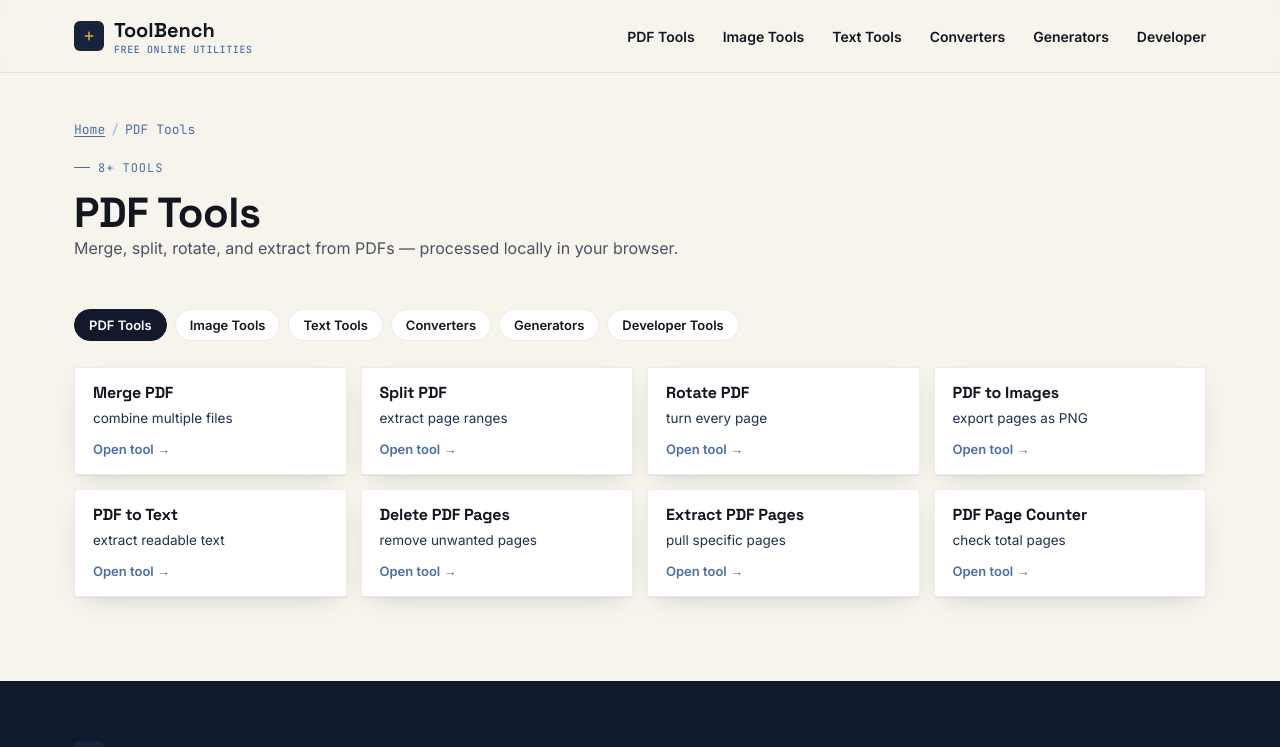
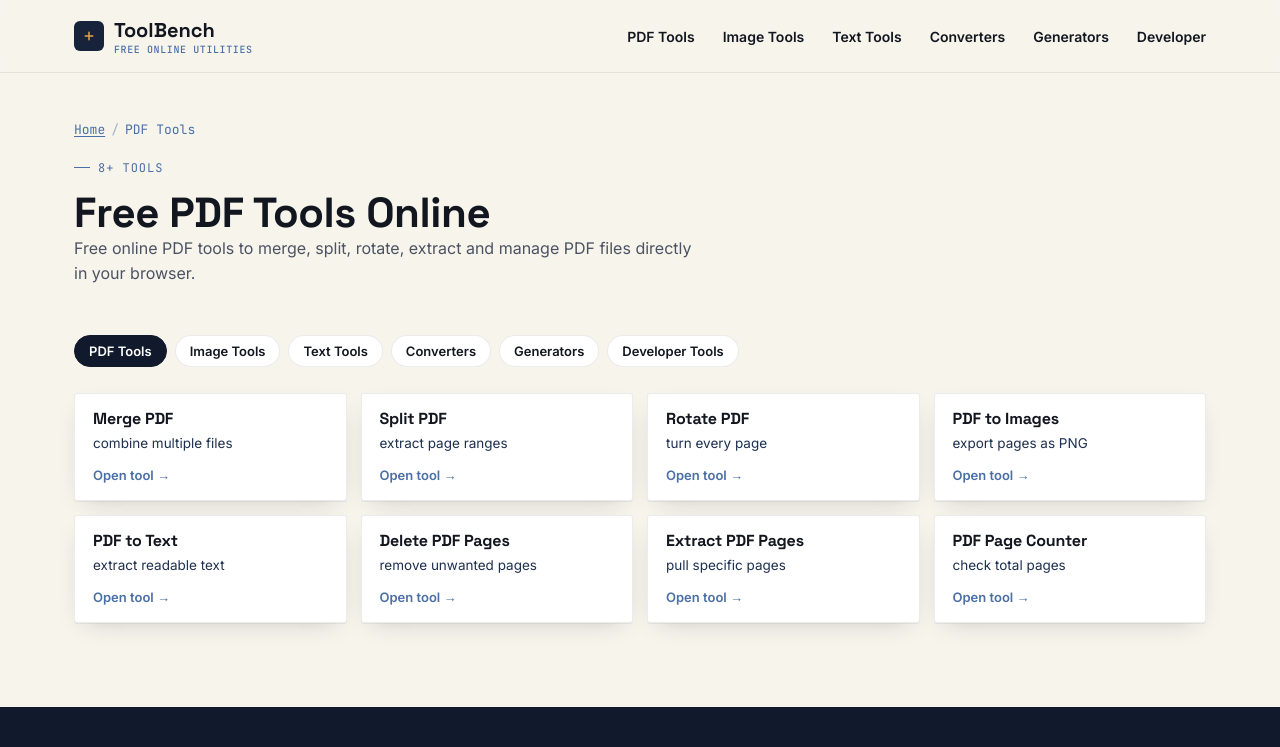
Before and after one commit to HAROONAKBAR06/toolbench-next, a Next.js app: page /pdf in a window 1280 px wide. Shown: the top 747 px of the page. Built offline with nearby package versions, Linux system fonts and the light colour scheme.

Commit message:
Update page.js

```diff
--- a/app/pdf/page.js
+++ b/app/pdf/page.js
@@ -35,8 +35,10 @@
         </div>
         <div className="section-head">
           <div className="spec-tag">{tools.length}+ TOOLS</div>
-          <h1 style={{ fontSize: "clamp(28px, 4vw, 42px)" }}>{info.label}</h1>
-          <p>{info.description}</p>
+          <h1 style={{ fontSize: "clamp(28px, 4vw, 42px)" }}>Free PDF Tools Online</h1>
+          <p>
+  Free online PDF tools to merge, split, rotate, extract and manage PDF
+  files directly in your browser.</p>
         </div>
 
         <div className="pill-nav">
```
